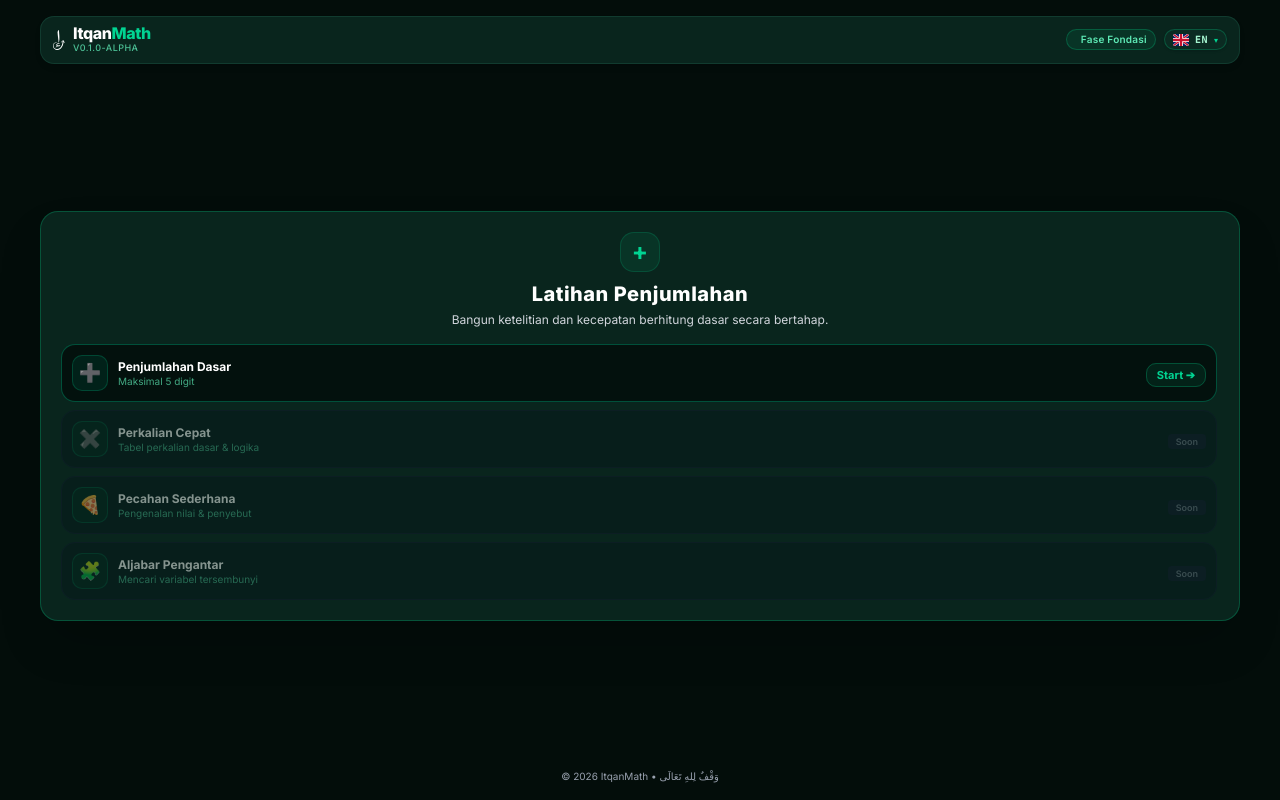
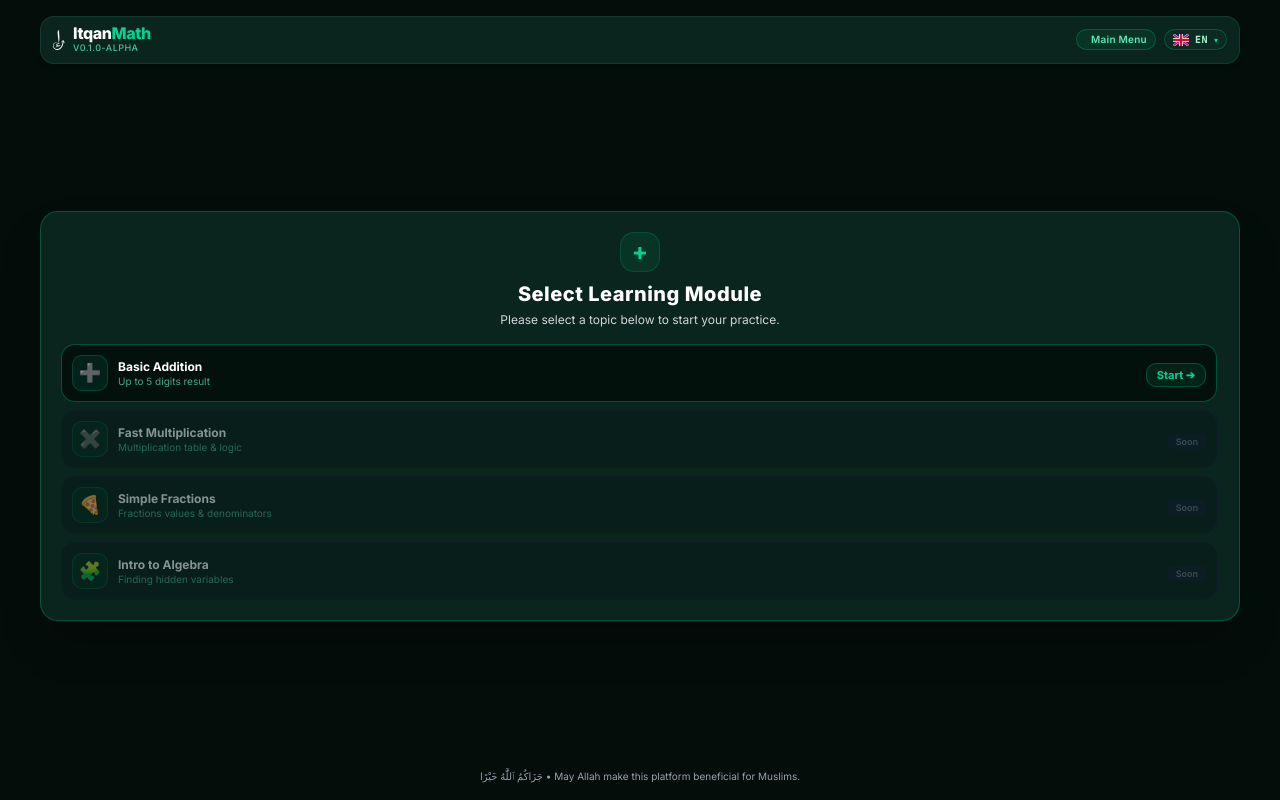
Before and after one commit to aqajade/reza-ui, a Next.js app: page / in a window 1280 px wide. Built offline with nearby package versions, Linux system fonts and the light colour scheme.

Commit message:
otw digit lang

```diff
--- a/src/app/page.tsx
+++ b/src/app/page.tsx
@@ -1,7 +1,14 @@
 // src/app/page.tsx
 import App from "./App";
+import type { Language } from "@/types/math/itqan-math";
 
+export type HomePageProps = {
+  searchParams: Promise<{ lang?: string }>;
+};
 
-export default function Home() {
-  return <App />;
+export default async function Home({ searchParams }: HomePageProps) {
+  const params = await searchParams;
+  const lang: Language = params?.lang === 'id' ? 'id' : 'en';
+
+  return <App lang={lang} />;
 }
--- a/src/components/ui/HeaderLanguageSelector.tsx
+++ b/src/components/ui/HeaderLanguageSelector.tsx
@@ -4,7 +4,8 @@
 // Sesuai Doktrin: rscoClsDdSdDryZaapeiFpSMbBip — CLS (Client Leaf System), Zero interface, Zero any/as
 // ⚠️ Stacking-Context Safe: Tidak menggunakan backdrop fixed inset-0 yang menjebak event pointer
 
-import { useEffect, useRef, useState } from 'react';
+import { useEffect, useRef, useState, useTransition } from 'react';
+import { useRouter, useSearchParams } from 'next/navigation';
 import type { Language, LanguageOption } from '@/types/math/itqan-math';
 
 // ==========================================
@@ -65,17 +66,24 @@ export type HeaderLanguageSelectorProps = {
 // ==========================================
 
 export default function HeaderLanguageSelector({
-  currentLang = 'en',
+  currentLang,
   onLanguageChange,
 }: HeaderLanguageSelectorProps) {
-  const [activeLang, setActiveLang] = useState<Language>(currentLang);
+  const router = useRouter();
+  const searchParams = useSearchParams();
+  const [, startTransition] = useTransition();
+
+  const urlLang = searchParams?.get('lang') === 'id' ? 'id' : 'en';
+  const effectiveLang: Language = currentLang ?? urlLang;
+
+  const [activeLang, setActiveLang] = useState<Language>(effectiveLang);
   const [isOpen, setIsOpen] = useState<boolean>(false);
   const containerRef = useRef<HTMLDivElement>(null);
 
-  // Sinkronisasi prop jika di-pass dari state parent
+  // Sinkronisasi jika URL atau props berubah
   useEffect(() => {
-    setActiveLang(currentLang);
-  }, [currentLang]);
+    setActiveLang(effectiveLang);
+  }, [effectiveLang]);
 
   // Outside click listener berbasis useRef (Bebas Stacking Context trap)
   useEffect(() => {
@@ -105,6 +113,16 @@ export default function HeaderLanguageSelector({
     setActiveLang(code);
     setIsOpen(false);
     onLanguageChange?.(code);
+
+    // Sinkronkan ke URL SearchParams tanpa reload penuh (RSC transition)
+    const currentParam = searchParams?.get('lang');
+    if (currentParam !== code) {
+      const params = new URLSearchParams(searchParams?.toString() ?? '');
+      params.set('lang', code);
+      startTransition(() => {
+        router.push(`/?${params.toString()}`, { scroll: false });
+      });
+    }
   };
 
   return (
--- a/src/components/ui/practice/PracticeEngineLeaf.tsx
+++ b/src/components/ui/practice/PracticeEngineLeaf.tsx
@@ -6,11 +6,12 @@
 //   - ZAAPEI: Zero interface, zero any/as, zero layout hardcode.
 //   - DD: Semua data dari SSOT (itqanDictionary, itqanModules, itqanDefaultCombinations).
 
-import { useState } from 'react';
+import { useEffect, useState } from 'react';
+import { useSearchParams } from 'next/navigation';
 
 import { itqanDictionary } from '@/data/itqan-math/dictionary';
 import { itqanDefaultCombinations } from '@/data/itqan-math/digits';
-import { itqanModules } from '@/data/itqan-math/modules';
+import { itqanModulesMap } from '@/data/itqan-math/modules';
 import type {
   AppState,
   DigitConfig,
@@ -53,6 +54,9 @@ const DEFAULT_QUIZ_CONFIG: QuizConfig = {
 export function PracticeEngineLeaf({
   initialLanguage = 'en',
 }: PracticeEngineLeafProps) {
+  const searchParams = useSearchParams();
+  const urlLang = searchParams?.get('lang') === 'id' ? 'id' : 'en';
+
   // --- Lifecycle State ---
   const [appState, setAppState] = useState<AppState>('home-menu');
 
@@ -60,7 +64,14 @@ export function PracticeEngineLeaf({
   const [activeModuleId, setActiveModuleId] = useState<ModuleId>('addition');
 
   // --- Language State ---
-  const [language] = useState<Language>(initialLanguage);
+  const [language, setLanguage] = useState<Language>(initialLanguage ?? urlLang);
+
+  // Sinkronkan bahasa saat parameter URL berubah
+  useEffect(() => {
+    if (urlLang) {
+      setLanguage(urlLang);
+    }
+  }, [urlLang]);
 
   // --- Quiz Config State ---
   const [config, setConfig] = useState<QuizConfig>(DEFAULT_QUIZ_CONFIG);
@@ -68,10 +79,11 @@ export function PracticeEngineLeaf({
   // --- Digit Modal State ---
   const [isDigitModalOpen, setIsDigitModalOpen] = useState<boolean>(false);
 
-  // --- Derived: active translation + active module ---
-  const t = itqanDictionary[language];
+  // --- Derived: active translation + active module from multilingual SSOT map ---
+  const t = itqanDictionary[language] ?? itqanDictionary.en;
+  const currentModules = itqanModulesMap[language] ?? itqanModulesMap.en;
   const activeModule =
-    itqanModules.find((m) => m.id === activeModuleId) ?? itqanModules[0];
+    currentModules.find((m) => m.id === activeModuleId) ?? currentModules[0];
 
   // ==========================================
   // Handlers
@@ -117,7 +129,7 @@ export function PracticeEngineLeaf({
         <HomeMenuView
           lang={language}
           t={t}
-          modules={itqanModules}
+          modules={currentModules}
           onSelectModule={handleSelectModule}
         />
       )}
--- a/src/compositions/landing-page.ts
+++ b/src/compositions/landing-page.ts
@@ -1,7 +1,15 @@
 // src/compositions/landing-page.ts
 import { landingPageConfig } from '@/config/landing-page';
-import { landingPageData } from '@/data/landing-page';
+import { getLandingPageData, landingPageData } from '@/data/landing-page';
 import type { LandingPage } from '@/types/layout/landing-page';
+import type { Language } from '@/types/math/itqan-math';
+
+export function getLandingPage(lang: Language = 'en'): LandingPage {
+  return {
+    config: landingPageConfig,
+    data: getLandingPageData(lang),
+  } satisfies LandingPage;
+}
 
 export const landingPage = {
   config: landingPageConfig,
--- a/src/data/itqan-math/modules.ts
+++ b/src/data/itqan-math/modules.ts
@@ -1,10 +1,45 @@
 // src/data/itqan-math/modules.ts
-// SSOT Daftar Modul Pembelajaran Tadarruj ItqanMath
+// SSOT Daftar Modul Pembelajaran Tadarruj ItqanMath Multibahasa (EN & ID)
 // Bebas JSX, serializable (ADR 1 & ADR 5)
 
-import type { ModuleItem } from '@/types/math/itqan-math';
+import type { Language, ModuleItem } from '@/types/math/itqan-math';
 
-export const itqanModules: ModuleItem[] = [
+export const itqanModulesMap: Record<Language, readonly ModuleItem[]> = {
+  en: [
+    {
+      id: 'addition',
+      title: 'Basic Addition',
+      subTitle: 'Up to 5 digits result',
+      icon: '➕',
+      badgeLabel: 'Addition',
+      isAvailable: true,
+    },
+    {
+      id: 'multiplication',
+      title: 'Fast Multiplication',
+      subTitle: 'Multiplication table & logic',
+      icon: '✖️',
+      badgeLabel: 'Multiplication',
+      isAvailable: false,
+    },
+    {
+      id: 'fractions',
+      title: 'Simple Fractions',
+      subTitle: 'Fractions values & denominators',
+      icon: '🍕',
+      badgeLabel: 'Fractions',
+      isAvailable: false,
+    },
+    {
+      id: 'algebra',
+      title: 'Intro to Algebra',
+      subTitle: 'Finding hidden variables',
+      icon: '🧩',
+      badgeLabel: 'Algebra',
+      isAvailable: false,
+    },
+  ],
+  id: [
     {
       id: 'addition',
       title: 'Penjumlahan Dasar',
@@ -37,4 +72,8 @@ export const itqanModules: ModuleItem[] = [
       badgeLabel: 'Aljabar',
       isAvailable: false,
     },
-];
+  ],
+};
+
+// Default modules (English) untuk kompatibilitas ke belakang
+export const itqanModules: readonly ModuleItem[] = itqanModulesMap.en;
--- a/src/data/landing-page.ts
+++ b/src/data/landing-page.ts
@@ -9,32 +9,33 @@ import processImg from '@/../public/images/process/processs.png';
 import tailoredImg from '@/../public/images/tailored/tailoredd.png';
 import teamImg from '@/../public/images/team/team.png';
 import trackingImg from '@/../public/images/tracking/trackingg.png';
-import { LandingPageData } from '@/types/layout/landing-page';
-// import { RawImageConfig } from '@/types/layout/page-config';
-export const landingPageData: LandingPageData = {
+import { itqanDictionary } from '@/data/itqan-math/dictionary';
+import type { Language } from '@/types/math/itqan-math';
+import type { LandingPageData } from '@/types/layout/landing-page';
+
+export function getLandingPageData(lang: Language = 'en'): LandingPageData {
+  const t = itqanDictionary[lang] ?? itqanDictionary.en;
+
+  return {
     landingItqanMath: {
       section: {
         layout: {
           id: 'landing-itqan-math',
           sectionElement: 'section',
-        sectionClass:
-          'page-section h-dvh',
-        containerClass:
-          'flex flex-col h-full justify-between',
+          sectionClass: 'page-section h-dvh',
+          containerClass: 'flex flex-col h-full justify-between',
           stackClass:
             'relative z-10 flex flex-col justify-between gap-4 rounded-2xl border border-emerald-500/30 bg-[#0B2B22]/85 p-4 shadow-2xl backdrop-blur-md sm:p-5',
-        stackElement:
-          'main',
+          stackElement: 'main',
         },
         header: {
           headerClass: 'flex flex-col items-center gap-1 text-center',
           descriptionIntro: '+',
           descriptionIntroClass:
             'mb-1 inline-flex h-10 w-10 items-center justify-center rounded-xl border border-emerald-500/20 bg-emerald-500/10 text-emerald-400 text-2xl leading-none font-bold',
-        title: 'Latihan Penjumlahan',
+          title: t.home.title,
           titleClass: 'text-lg font-extrabold tracking-wide text-white sm:text-xl',
-        description:
-          'Bangun ketelitian dan kecepatan berhitung dasar secara bertahap.',
+          description: t.home.subTitle,
           descriptionClass: 'text-xs text-gray-300',
         },
       },
@@ -47,11 +48,12 @@ export const landingPageData: LandingPageData = {
           sectionVariant: 'sub',
           stackDirection: 'row',
           sectionElement: 'header',
-        containerClass: 'relative z-30 w-full flex items-center justify-between rounded-xl border border-[#123D31]/90 bg-[#0B2B22]/85 px-3 py-2 shadow-md backdrop-blur-md',
+          containerClass:
+            'relative z-30 w-full flex items-center justify-between rounded-xl border border-[#123D31]/90 bg-[#0B2B22]/85 px-3 py-2 shadow-md backdrop-blur-md',
           stackClass: 'flex w-full items-center justify-between',
         },
         header: {
-        title: 'Fase Fondasi',
+          title: t.header.homeBadge,
           headerClass:
             'inline-flex items-center gap-1.5 px-2 py-0.5 rounded-full font-sans bg-emerald-500/10 border border-emerald-500/30 text-emerald-300 text-[10px] font-semibold tracking-wide select-none',
         },
@@ -69,9 +71,11 @@ export const landingPageData: LandingPageData = {
         },
         header: {
           title: 'Itqan[Math](text-emerald-400)',
-        titleClass: 'block text-base leading-none font-extrabold tracking-tight text-white',
+          titleClass:
+            'block text-base leading-none font-extrabold tracking-tight text-white',
           description: 'v0.1.0-alpha',
-        descriptionClass: 'text-[9px] font-medium tracking-wider text-emerald-300/80 uppercase',
+          descriptionClass:
+            'text-[9px] font-medium tracking-wider text-emerald-300/80 uppercase',
         },
         image: {
           src: '/icons/logo.svg',
@@ -80,8 +84,7 @@ export const landingPageData: LandingPageData = {
           maxWidth: 12,
           aspectRatio: '250/417',
           priority: true,
-        containerClass:
-          '',
+          containerClass: '',
           elementClass: '',
         },
       },
@@ -96,7 +99,7 @@ export const landingPageData: LandingPageData = {
           sectionClass: 'text-center',
         },
         header: {
-        description: '© 2026 ItqanMath • وَقْفٌ لِلهِ تَعَالَى',
+          description: t.footer.blessing,
           descriptionClass: 'text-[10px] text-gray-400',
         },
       },
@@ -562,3 +565,6 @@ export const landingPageData: LandingPageData = {
   //   },
   // },
   };
+}
+
+export const landingPageData: LandingPageData = getLandingPageData('en');
```
Also changed, not shown: src/app/app.tsx (+11 -4 lines). Lines whose indentation alone changed are shown as unchanged.
